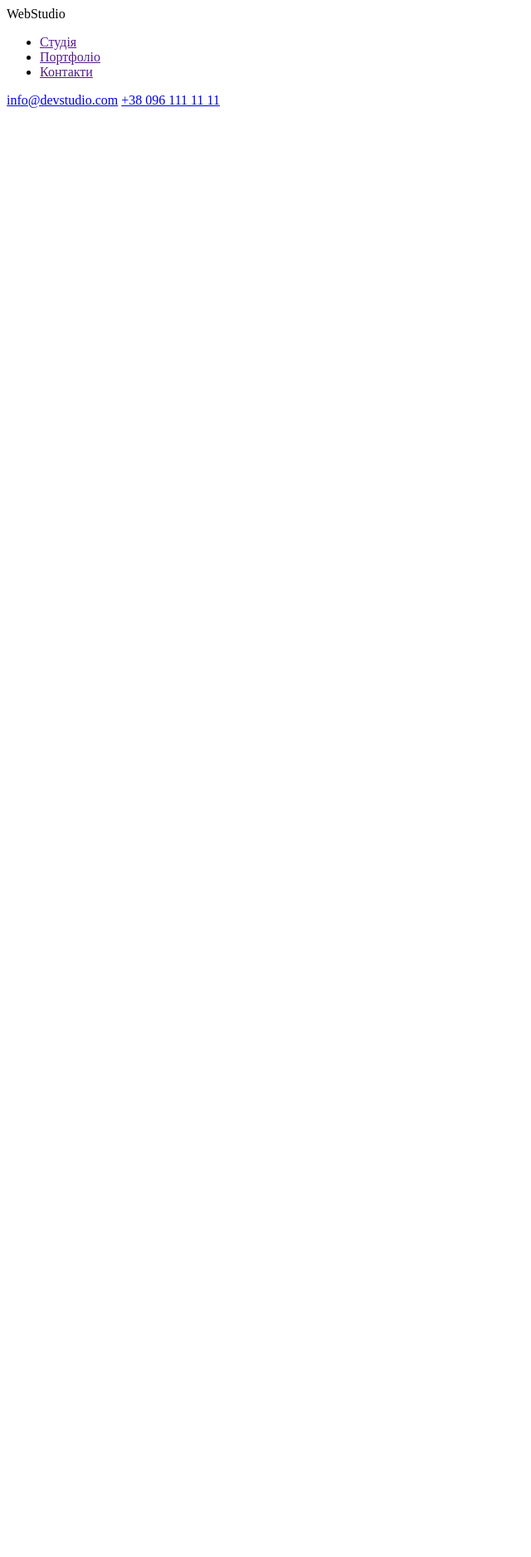
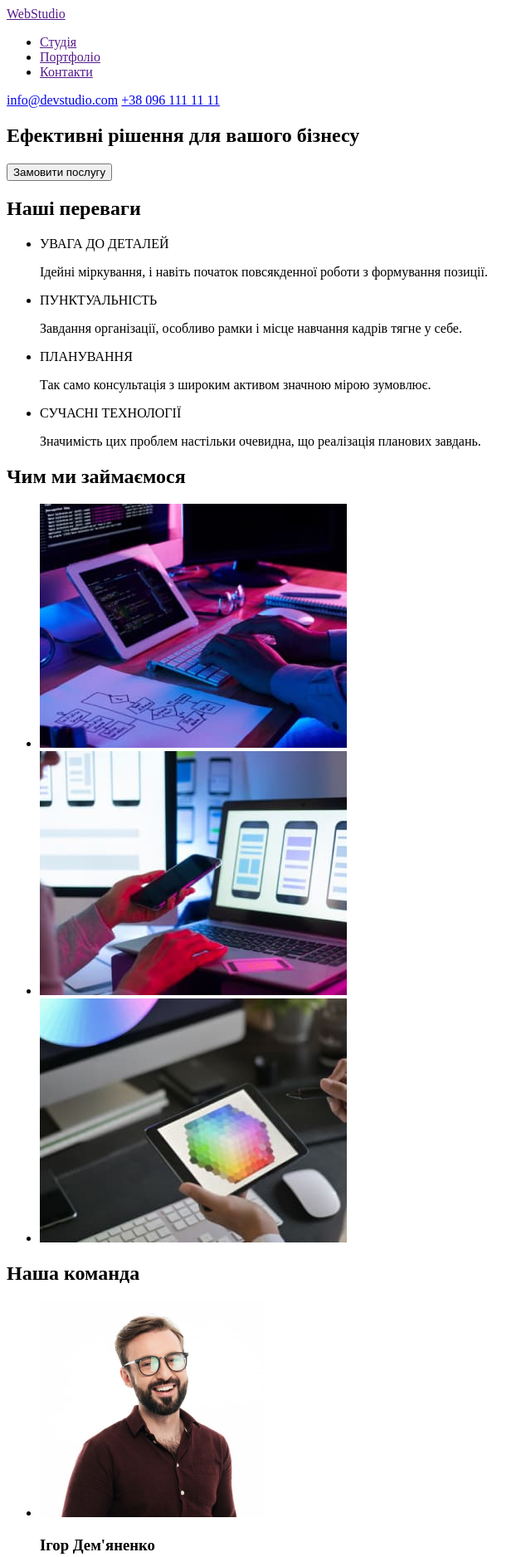
Before and after one commit to VitaliyDunyushkin/goit-markup-hw-01, a plain HTML site: page index.html in a window 1280 px wide. Shown: the top 1876 px of the page at 83% size, without its empty margins (0-640 px from the left). Before the commit the page ends 800 px from the top, so only its background shows below. Drawn offline with Linux system fonts and the light colour scheme.

Commit message:
final-main-page

```diff
--- a/index.html
+++ b/index.html
@@ -1,5 +1,5 @@
 <!DOCTYPE html>
-<html lang="ukr">
+<html lang="uk">
 <head>
     <meta charset="UTF-8">
     <meta http-equiv="X-UA-Compatible" content="IE=edge">
@@ -10,24 +10,85 @@
 <body>
 
     <header>
-        <div>WebStudio</div>
-        <ul>
-            <li> <a href="">Студія</a> </li>
-            <li> <a href="">Портфоліо</a> </li>
-            <li> <a href="">Контакти</a> </li>
-        </ul>
+        <nav>
+            <a href="">WebStudio</a>
+            <ul>
+                <li> <a href="">Студія</a> </li>
+                <li> <a href="">Портфоліо</a> </li>
+                <li> <a href="">Контакти</a> </li>
+            </ul>
+        </nav>
         <a href="mailto:info@devstudio.com">info@devstudio.com</a>
         <a href="tel:+380961111111">+38 096 111 11 11</a>
     </header>
 
     <main>
         <section>
+            <h1>Ефективні рішення для вашого бізнесу</h1>
+            <button type="button">Замовити послугу</button>
+        </section>
 
+        <section>
+            <h2>Наші переваги</h2>
+            <ul>
+                <li>
+                    <p>УВАГА ДО ДЕТАЛЕЙ</p>
+                    <p>Ідейні міркування, і навіть початок повсякденної роботи з формування позиції.</p>
+                </li>
+                <li>
+                    <p>ПУНКТУАЛЬНІСТЬ</p>
+                    <p>Завдання організації, особливо рамки і місце навчання кадрів тягне у себе.</p>
+                </li>
+                <li>
+                    <p>ПЛАНУВАННЯ</p>
+                    <p>Так само консультація з широким активом значною мірою зумовлює.</p>
+                </li>
+                <li>
+                    <p>СУЧАСНІ ТЕХНОЛОГІЇ</p>
+                    <p>Значимість цих проблем настільки очевидна, що реалізація планових завдань.</p>
+                </li>
+        </ul>
         </section>
+
+        <section>
+            <h2>Чим ми займаємося</h2>
+                <ul>
+                    <li><img src="./images/work1.jpg" alt="Чоловік працює на планшеті" width=370></li>
+                    <li><img src="./images/work2.jpg" alt="Жінка тримає смартфон та працює на ноутбуці" width=370></li>
+                    <li><img src="./images/work3.jpg" alt="Людина тримає планшет і стілус" width=370></li>
+                </ul>
+        </section>
+
+
+        <section>
+            <h2>Наша команда</h2>
+            <ul>
+                <li>
+                    <img src="./images/team1.jpg" alt="Ігор Дем'яненко" width="270" height="260"> <h3>Ігор Дем'яненко</h3> <p>Product Designer</p>
+                </li>
+                <li>
+                    <img src="./images/team2.jpg" alt="Ольга Рєпіна" width="270" height="260"> <h3>Ольга Рєпіна</h3> <p>Frontend Developer</p>
+                </li>
+                <li>
+                    <img src="./images/team3.jpg" alt="Микола Тарасов" width="270" height="260"> <h3>Микола Тарасов</h3> <p>Marketing</p>
+                </li>
+                <li>
+                    <img src="./images/team4.jpg" alt="Михайло Єрмаков" width="270" height="260"> <h3>Михайло Єрмаков</h3> <p>UI Designer</p>
+                </li>
+            </ul>
+        </section>
+
     </main>
 
     <footer>
+        <a href="">WebStudio</a>
+        <address>
+            <a href="">м. Київ, пр-т Лесі Українки, 26</a>
+            <a href="mailto:info@devstudio.com">info@devstudio.com</a>
+            <a href="tel:+380961111111">+38 096 111 11 11</a>
+        </address>
+    </footer>
 
-    </footer>
 </body>
+
 </html>
```
Also changed, not shown: images/team1.jpg (added), images/team2.jpg (added), images/team3.jpg (added), images/team4.jpg (added), images/work1.jpg (added), images/work2.jpg (added), images/work3.jpg (added).
